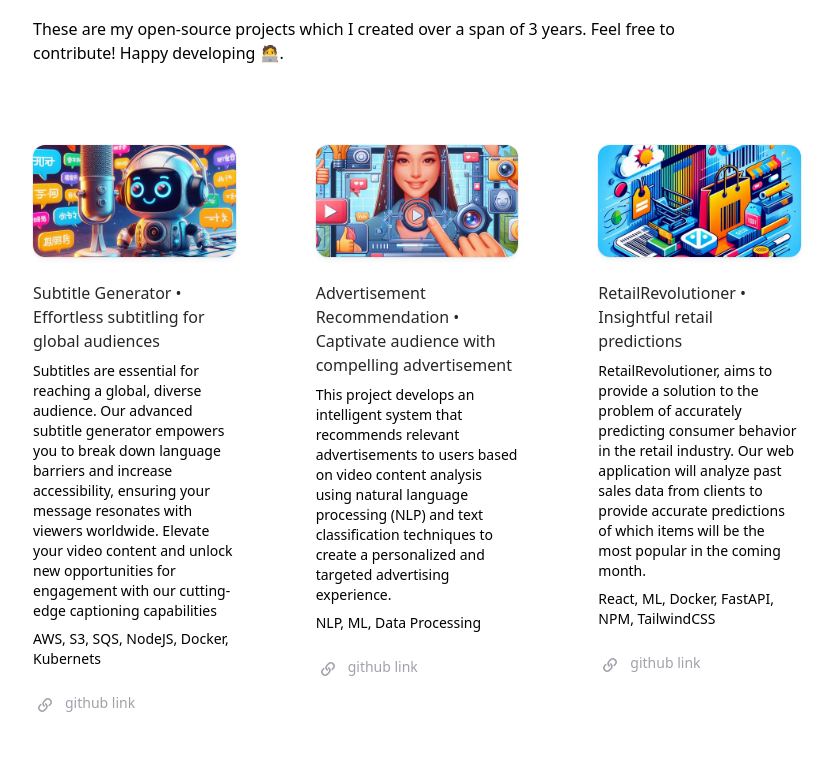
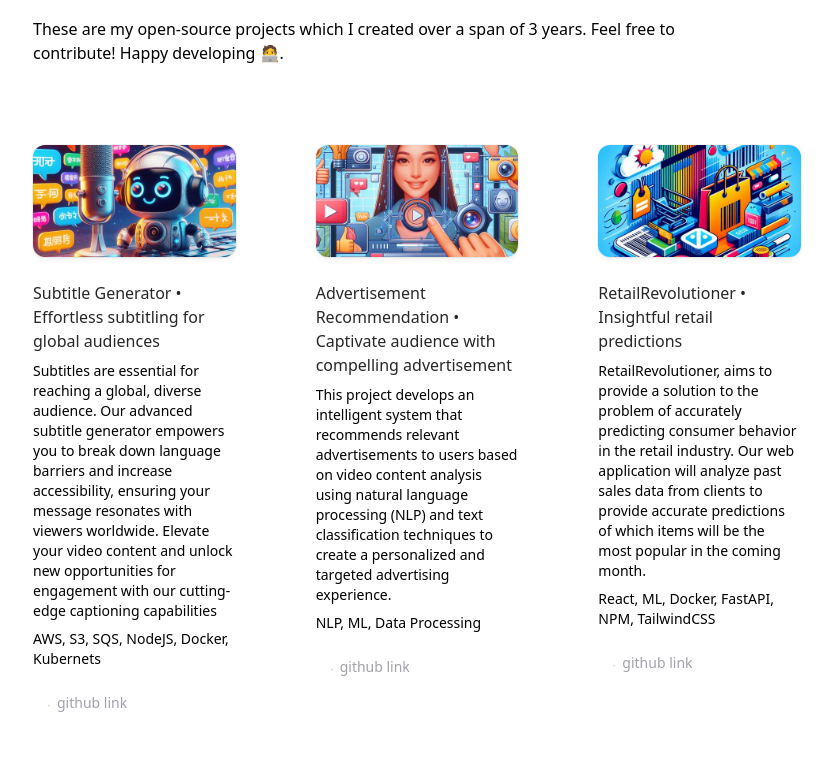
Before and after one commit to BhavyaMPatel/bhavyampatel-portfolio, a React (Vite) app: page /Projects in a window 1280 px wide. Shown: the part 307-1086 px from the top of the page, without its empty margins (223-1056 px from the left). Built offline with nearby package versions, Linux system fonts and the light colour scheme.

Commit message:
seo update text parsing

```diff
--- a/src/Pages/Project.jsx
+++ b/src/Pages/Project.jsx
@@ -50,14 +50,10 @@ export default function Project() {
     <>
       <Helmet>
         <title>BhavyaMPatel | Project Page</title>
-                <meta name="description" content="
-                Subtitle Generator • Effortless subtitling for global audiences,
-                Advertisement Recommendation • Captivate audience with compelling advertisement,
-                RetailRevolutioner • Insightful retail predictions,
-                SecureScanner • PII Masker,
-                authbapp • npm package for appwrite authentication solution,
-                Your-Own-Gdrive • a webapplication for end to end cloud storage
-                "/>
+        <meta
+          name="description"
+          content="Subtitle Generator • Effortless subtitling for global audiences, Advertisement Recommendation • Captivate audience with compelling advertisement, RetailRevolutioner • Insightful retail predictions, SecureScanner • PII Masker, authbapp • npm package for appwrite authentication solution, Your-Own-Gdrive • a webapplication for end to end cloud storage"
+        />
         <link rel="canonical" href="https://bhavyapatel.vercel.app/projects" />
       </Helmet>
 
@@ -66,32 +62,51 @@ export default function Project() {
           <div className="relative px-4 sm:px-8 lg:px-12">
             <div className="mx-auto max-w-2xl lg:max-w-5xl">
               <header className="max-w-2xl">
-                                <h1 className="text-4xl tracking-tight text-zinc-800 sm:text-5xl font-thin">Fuel of Software Engineer's <br /> ~ Projects</h1>
-                                <p className="mt-6 text-base text-black font-thin">These are my open-source projects which I created over a span of 3 years. Feel free to contribute! Happy developing 🧑‍💻.</p>
+                <h1 className="text-4xl tracking-tight text-zinc-800 sm:text-5xl font-thin">
+                  Fuel of Software Engineer's <br /> ~ Projects
+                </h1>
+                <p className="mt-6 text-base text-black font-thin">
+                  These are my open-source projects which I created over a span of 3 years. Feel free to contribute! Happy developing 🧑‍💻.
+                </p>
               </header>
 
               <div className="mt-16 sm:mt-20">
                 <ul role="list" className="grid grid-cols-1 gap-x-20 gap-y-16 sm:grid-cols-2 lg:grid-cols-3">
                   {Data.map(({ src, url, title, about, technology }) => (
-                                        <div key={src}>
-                                            <li className="group relative flex flex-col items-start">
-                                                <div className="relative z-10 flex h-28 w-full items-center justify-center rounded-xl bg-white shadow-md shadow-zinc-800/5 ring-1 ring-zinc-900/5 ">
-                                                    <img alt="" src={src} width="1696" height="455" decoding="async" data-nimg="1" className="w-full h-full object-cover rounded-xl" loading="lazy"/>
+                    <li key={src} className="group relative flex flex-col items-start">
+                      <div className="relative z-10 flex h-28 w-full items-center justify-center rounded-xl bg-white shadow-md shadow-zinc-800/5 ring-1 ring-zinc-900/5">
+                        <img
+                          alt={title}
+                          src={src}
+                          width="1696"
+                          height="455"
+                          decoding="async"
+                          data-nimg="1"
+                          className="w-full h-full object-cover rounded-xl"
+                          loading="lazy"
+                        />
                       </div>
                       <h2 className="mt-6 text-base font-thin text-zinc-800">
-                                                    <div className="absolute -inset-y-6 -inset-x-4 z-0 scale-95 bg-zinc-50 opacity-0 transition group-hover:scale-100 group-hover:opacity-100  sm:-inset-x-6 sm:rounded-2xl"></div>
-                                                    <a href={url}><span className="absolute -inset-y-6 -inset-x-4 z-20 sm:-inset-x-6 sm:rounded-2xl"></span><span className="relative z-10 font-thin">{title}</span></a>
+                        <a href={url} target="_blank" rel="noopener noreferrer">
+                          <span className="relative z-10 font-thin">{title}</span>
+                        </a>
                       </h2>
                       <p className="relative z-10 mt-2 text-sm font-thin text-black">{about}</p>
                       <p className="tag relative z-10 mt-2 text-sm text-black font-thin">{technology}</p>
                       <p className="relative z-10 mt-6 flex text-sm font-medium text-zinc-400 transition group-hover:text-teal-500">
                         <svg viewBox="0 0 24 24" aria-hidden="true" className="h-6 w-6 flex-none">
-                                                    <path d="M15.712 11.823a.75.75 0 1 0 1.06 1.06l-1.06-1.06Zm-4.95 1.768a.75.75 0 0 0 1.06-1.06l-1.06 1.06Zm-2.475-1.414a.75.75 0 1 0-1.06-1.06l1.06 1.06Zm4.95-1.768a.75.75 0 1 0-1.06 1.06l1.06-1.06Zm3.359.53-.884.884 1.06 1.06.885-.883-1.061-1.06Zm-4.95-2.12 1.414-1.415L12 6.344l-1.415 1.413 1.061 1.061Zm0 3.535a2.5 2.5 0 0 1 0-3.536l-1.06-1.06a4 4 0 0 0 0 5.656l1.06-1.06Zm4.95-4.95a2.5 2.5 0 0 1 0 3.535L17.656 12a4 4 0 0 0 0-5.657l-1.06 1.06Zm1.06-1.06a4 4 0 0 0-5.656 0l1.06 1.06a2.5 2.5 0 0 1 3.536 0l1.06-1.06Zm-7.07 7.07.176.177 1.06-1.06-.176-.177-1.06 1.06Zm-3.183-.353.884-.884-1.06-1.06-.884.883 1.06 1.06Zm4.95 2.121-1.414 1.414 1.06 1.06 1.415-1.413-1.06-1.061Zm0-3.536a2.5 2.5 0 0 1 0 3.536l1.06 1.06a4 4 0 0 0 0-5.656l-1.06 1.06Zm-4.95 4.95a2.5 2.5 0 0 1 0-3.535L6.344 12a4 4 0 0 0 0 5.656l1.06-1.06Zm-1.06 1.06a4 4 0 0 0 5.657 0l-1.061-1.06a2.5 2.5 0 0 1-3.535 0l-1.061 1.06Zm7.07-7.07-.176-.177-1.06 1.06.176.178 1.06-1.061Z" fill="currentColor"></path>
+                          <path
+                            d="M15.712 11.823a.75.75 0 1 0 1.06 1.06l-1.06-1.06Z..."
+                            fill="currentColor"
+                          />
                         </svg>
-                                                    <span className="ml-2"><a src={url}>github link</a></span>
+                        <span className="">
+                          <a href={url} target="_blank" rel="noopener noreferrer">
+                            github link
+                          </a>
+                        </span>
                       </p>
                     </li>
-                                        </div>
                   ))}
                 </ul>
               </div>
```
Lines whose indentation alone changed are shown as unchanged.
